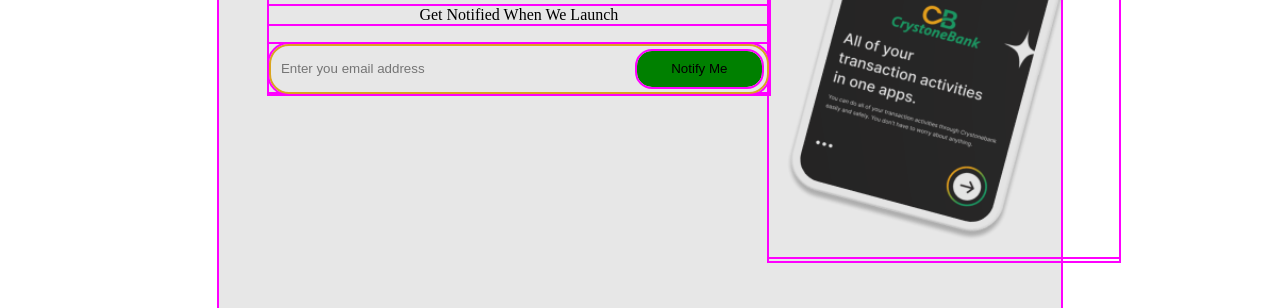
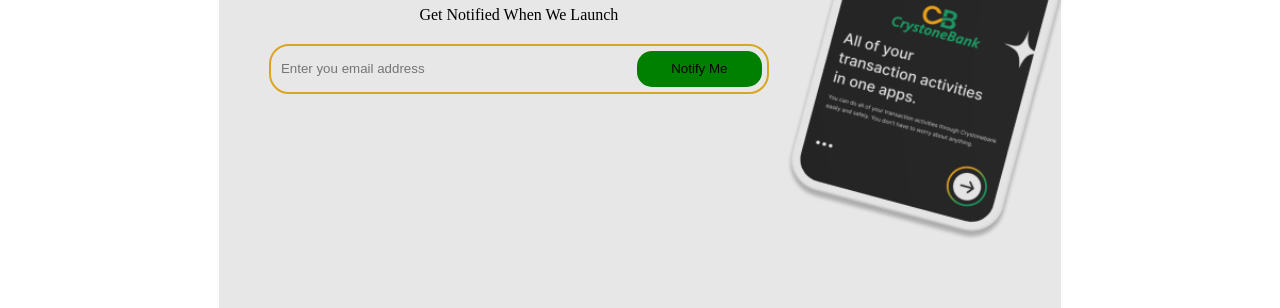
Before and after one commit to Crystone-group/coming-soon, a website: page index.html in a window 1280 px wide. Shown: the part 455-763 px from the top of the page. Drawn offline with Linux system fonts and the light colour scheme.

Commit message:
merged commits

```diff
--- a/home.css
+++ b/home.css
@@ -3,9 +3,8 @@
   padding: 0;
   box-sizing: border-box;
   border: 0;
-  /* outline: none; */
+  outline: none;
   list-style-type: none;
-  outline: 2px solid magenta;
 }
 
 body {
```
